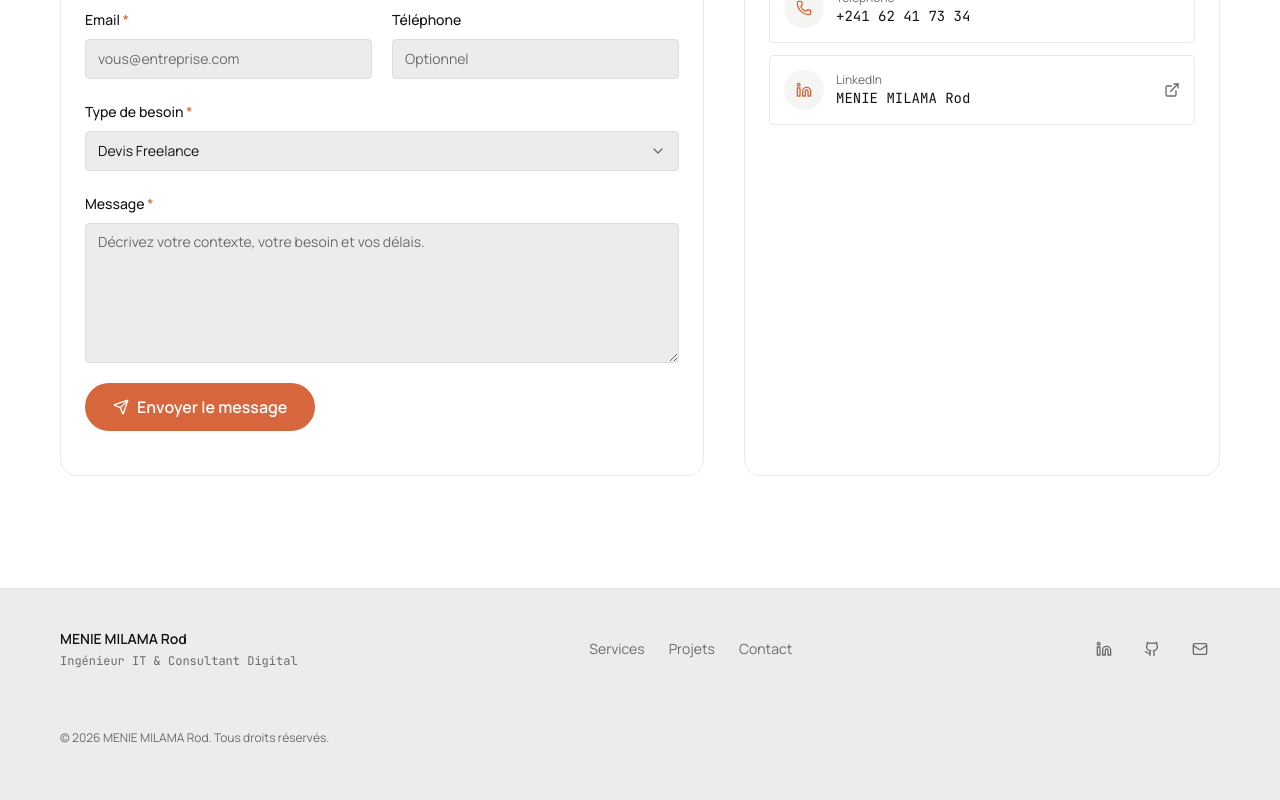
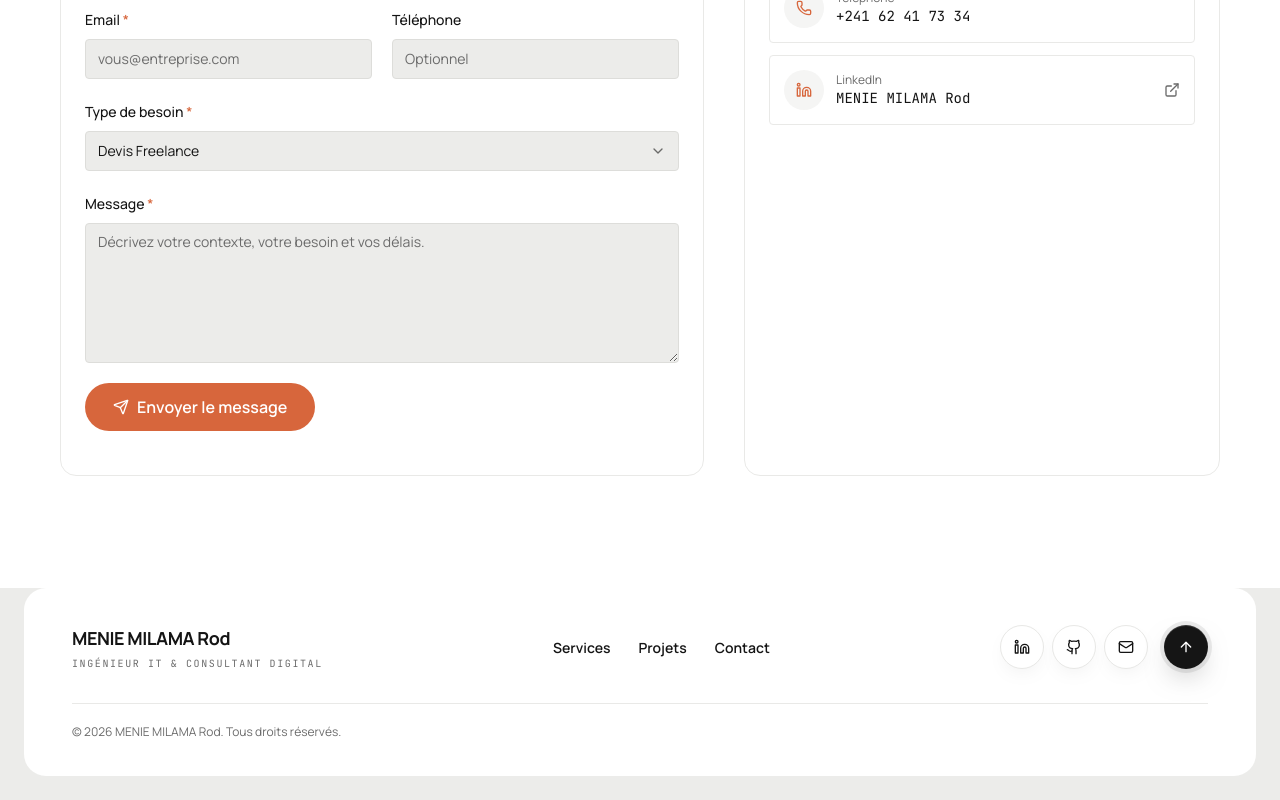
Before and after one commit to jeffmne/Portefolio-, a Next.js app: page / in a window 1280 px wide. Shown: the part 6924-7724 px from the top of the page. Before the commit the page ends 7690 px from the top, so only its background shows below. Built offline with nearby package versions, Linux system fonts and the light colour scheme.

Commit message:
refactor(design): src/components/layout/footer.tsx

```diff
--- a/src/components/layout/footer.tsx
+++ b/src/components/layout/footer.tsx
@@ -1,5 +1,5 @@
 import Link from 'next/link';
-import { Github, Linkedin, Mail } from 'lucide-react';
+import { ArrowUp, Github, Linkedin, Mail } from 'lucide-react';
 
 import { contactChannels, footer, siteConfig, socialLinks } from '@/lib/data';
 
@@ -7,67 +7,43 @@ const email = contactChannels.find((channel) => channel.id === 'email')?.href ??
 
 export function Footer() {
   return (
-    <footer className="border-t border-border bg-background">
-      <div className="container flex flex-col gap-8 py-10 md:flex-row md:items-center md:justify-between">
-        <div className="space-y-1">
-          <p className="text-sm font-semibold text-foreground">{siteConfig.name}</p>
-          <p className="font-mono text-xs text-muted-foreground">{siteConfig.role}</p>
+    <footer className="bg-[#ececea] px-3 pb-3 md:px-6 md:pb-6">
+      <div className="mx-auto max-w-[1440px] rounded-[22px] bg-white px-6 py-9 md:px-12">
+        <div className="flex flex-col gap-8 md:flex-row md:items-center md:justify-between">
+          <div>
+            <p className="text-lg font-bold tracking-tight">{siteConfig.name}</p>
+            <p className="mt-1 font-mono text-[10px] uppercase tracking-[0.16em] text-muted-foreground">{siteConfig.role}</p>
           </div>
 
           <nav aria-label="Liens rapides">
-          <ul className="flex flex-wrap items-center gap-x-6 gap-y-2">
+            <ul className="flex flex-wrap gap-x-7 gap-y-3">
               {footer.quickLinks.map((link) => (
                 <li key={link.href}>
-                <Link
-                  href={link.href}
-                  className="inline-block py-2 text-sm text-muted-foreground underline-offset-4 transition-colors duration-200 hover:text-foreground hover:underline"
-                >
-                  {link.label}
-                </Link>
+                  <Link href={link.href} className="nav-line relative text-sm font-semibold">{link.label}</Link>
                 </li>
               ))}
             </ul>
           </nav>
 
-        <ul className="flex items-center gap-2">
-          <li>
-            <a
-              href={socialLinks.linkedin}
-              target="_blank"
-              rel="noopener noreferrer"
-              aria-label="Profil LinkedIn"
-              className="flex h-10 w-10 items-center justify-center rounded-md border border-border text-muted-foreground ring-offset-background transition-[transform,color,border-color,background-color] duration-200 hover:-translate-y-0.5 hover:border-primary/50 hover:bg-muted/40 hover:text-foreground focus-visible:outline-none focus-visible:ring-2 focus-visible:ring-ring focus-visible:ring-offset-2"
-            >
-              <Linkedin className="h-4 w-4" aria-hidden="true" />
+          <div className="flex items-center gap-2">
+            {[
+              { href: socialLinks.linkedin, label: 'LinkedIn', icon: Linkedin },
+              { href: socialLinks.github, label: 'GitHub', icon: Github },
+              { href: email, label: 'Email', icon: Mail },
+            ].map((item) => {
+              const Icon = item.icon;
+              return (
+                <a key={item.label} href={item.href} target={item.href.startsWith('http') ? '_blank' : undefined} rel={item.href.startsWith('http') ? 'noopener noreferrer' : undefined} aria-label={item.label} className="pill grid size-11 place-items-center justify-center transition-colors hover:bg-[#151515] hover:text-white">
+                  <Icon className="h-4 w-4" aria-hidden="true" />
                 </a>
-          </li>
-          <li>
-            <a
-              href={socialLinks.github}
-              target="_blank"
-              rel="noopener noreferrer"
-              aria-label="Profil GitHub"
-              className="flex h-10 w-10 items-center justify-center rounded-md border border-border text-muted-foreground ring-offset-background transition-[transform,color,border-color,background-color] duration-200 hover:-translate-y-0.5 hover:border-primary/50 hover:bg-muted/40 hover:text-foreground focus-visible:outline-none focus-visible:ring-2 focus-visible:ring-ring focus-visible:ring-offset-2"
-            >
-              <Github className="h-4 w-4" aria-hidden="true" />
-            </a>
-          </li>
-          <li>
-            <a
-              href={email}
-              aria-label="Envoyer un email"
-              className="flex h-10 w-10 items-center justify-center rounded-md border border-border text-muted-foreground ring-offset-background transition-[transform,color,border-color,background-color] duration-200 hover:-translate-y-0.5 hover:border-primary/50 hover:bg-muted/40 hover:text-foreground focus-visible:outline-none focus-visible:ring-2 focus-visible:ring-ring focus-visible:ring-offset-2"
-            >
-              <Mail className="h-4 w-4" aria-hidden="true" />
-            </a>
-          </li>
-        </ul>
+              );
+            })}
+            <Link href="#top" aria-label="Retour en haut" className="btn-dark ml-2 grid size-11 place-items-center justify-center">
+              <ArrowUp className="h-4 w-4" aria-hidden="true" />
+            </Link>
           </div>
-
-      <div className="border-t border-border">
-        <div className="container py-5">
-          <p className="text-xs text-muted-foreground">{footer.copyright}</p>
         </div>
+        <p className="mt-8 border-t border-border pt-5 text-xs text-muted-foreground">{footer.copyright}</p>
       </div>
     </footer>
   );
```
Lines whose indentation alone changed are shown as unchanged.
